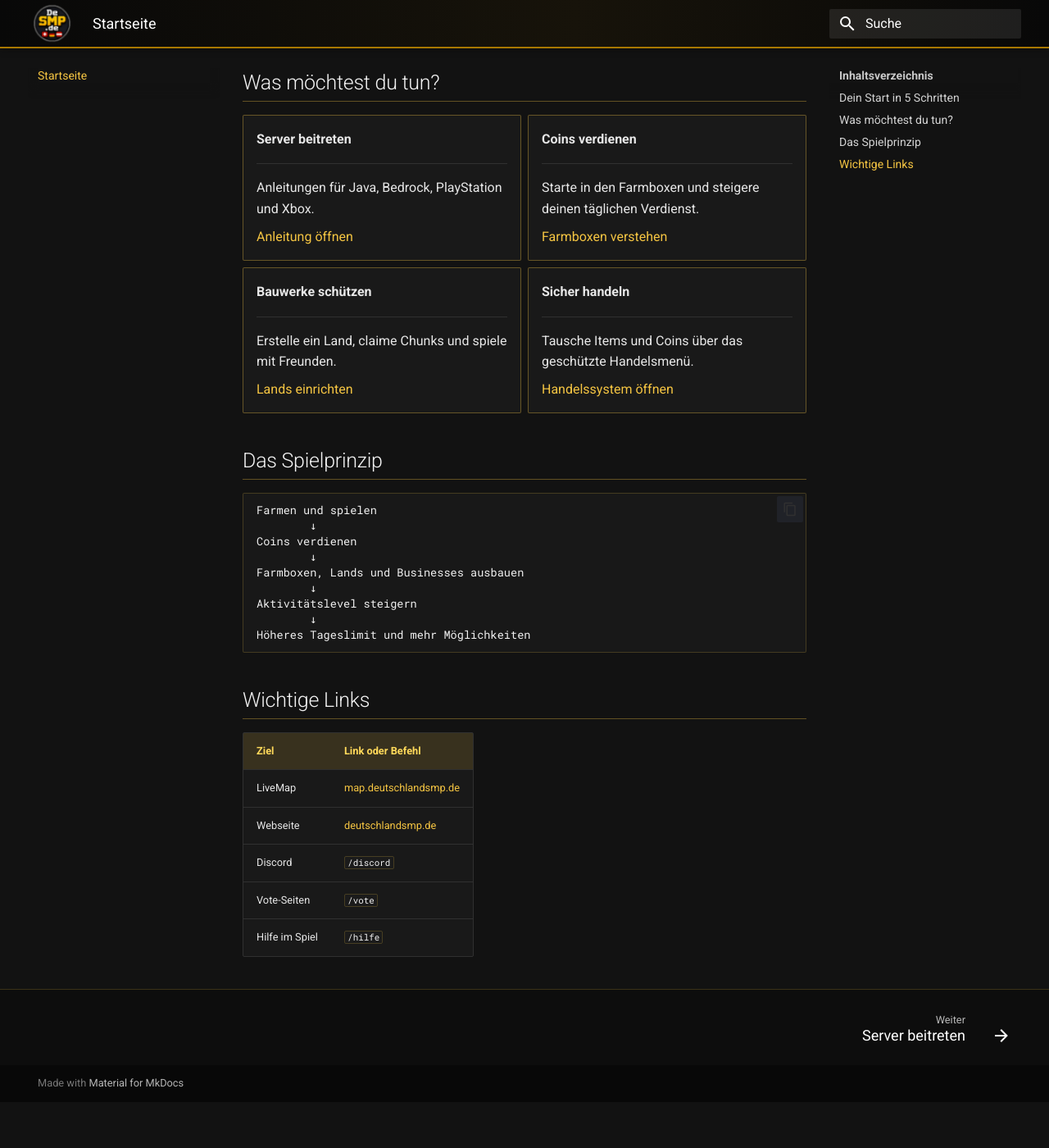
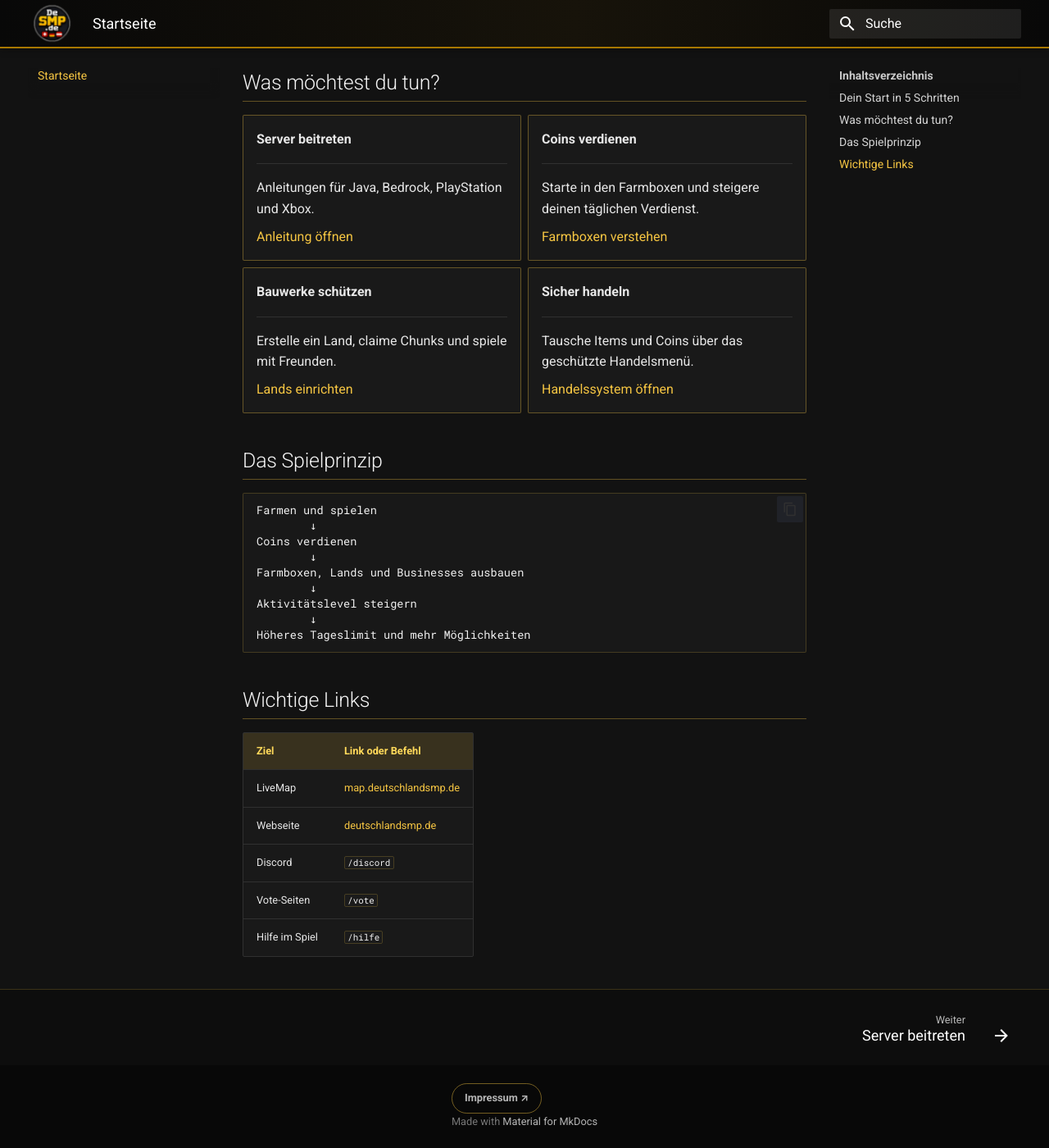
Before and after one commit to colin-studios/desmp-wiki, an MkDocs documentation site: the page built from docs/index.md, in a window 1280 px wide and 1400 px high, scrolled down 768 px. Shown: the whole window at 82% size. Built offline with MkDocs 1.6.1 and Material for MkDocs 9.7.7, drawn with Linux system fonts in a browser that asks for light colours; before the commit the page ends 2112 px from its top, so only the background shows below that.

Commit message:
Add legal notice to footer

```diff
--- a/docs/stylesheets/extra.css
+++ b/docs/stylesheets/extra.css
@@ -254,6 +254,28 @@ body {
   border-top: 1px solid rgba(245, 197, 66, 0.2);
 }
 
+.md-footer-meta__inner {
+  justify-content: center;
+}
+
+.md-copyright {
+  margin: 0.5rem 0;
+}
+
+.md-copyright__highlight a {
+  border: 1px solid rgba(245, 197, 66, 0.45);
+  border-radius: 999px;
+  color: var(--desmp-gold-bright);
+  display: inline-block;
+  font-weight: 700;
+  padding: 0.35rem 0.75rem;
+}
+
+.md-copyright__highlight a:hover {
+  background: rgba(245, 197, 66, 0.12);
+  color: #ffffff;
+}
+
 @media screen and (max-width: 76.234375em) {
   .md-header__button.md-logo {
     display: block;
--- a/mkdocs.yml
+++ b/mkdocs.yml
@@ -23,6 +23,8 @@ theme:
 
 extra_css:
   - stylesheets/extra.css
+
+copyright: '<a href="https://shop.tycoonia.net/spielbedingungen-rechtliches">Impressum ↗</a>'
 
 nav:
   - Startseite: index.md
```
Also changed, not shown: site/404.html, site/befehle/index.html, site/erste-schritte/bedrock/index.html, site/erste-schritte/java/index.html, site/erste-schritte/konsole/index.html, site/erste-schritte/server-beitreten/index.html, site/faq/index.html, site/index.html, site/raenge/index.html, site/regeln/index.html, site/stylesheets/extra.css, site/systeme/coins/index.html, site/systeme/doenerladen/index.html, site/systeme/farmbox/index.html, 4 more files.
